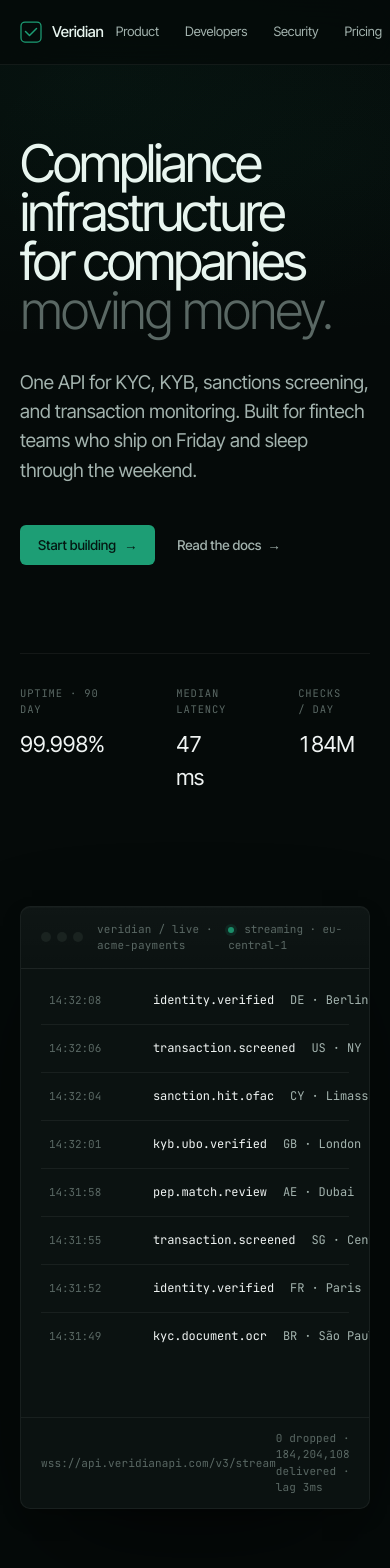
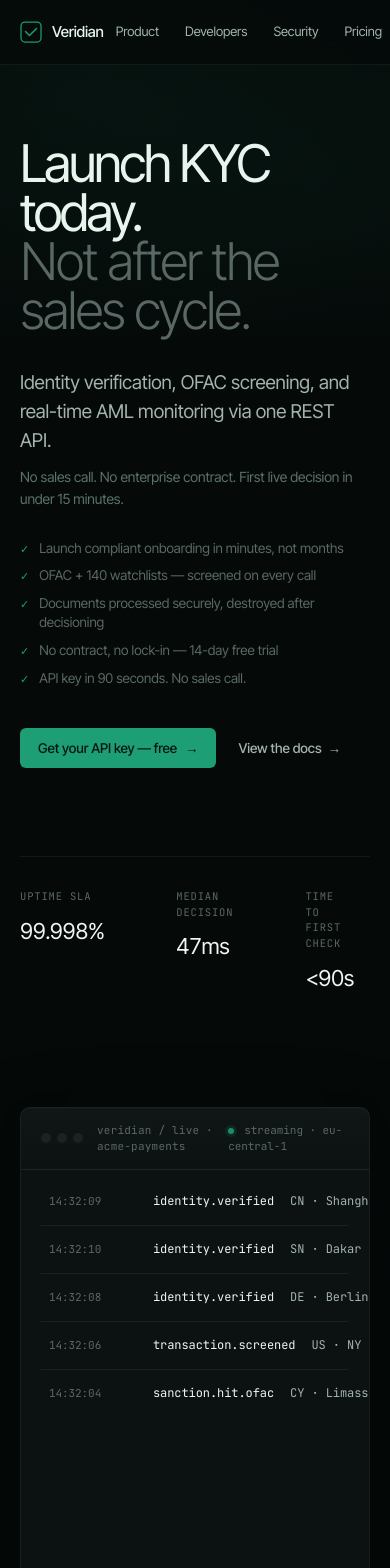
Before and after one commit to veridianapi/veridian-web, a Next.js app: page / in a window 390 px wide. Shown: the top 1568 px of the page. Built offline with nearby package versions, Linux system fonts and the light colour scheme.

Commit message:
feat: LiveDemo activated, DashboardPreview added, hero animation, trust strip mobile

```diff
--- a/app/components/LandingPage.tsx
+++ b/app/components/LandingPage.tsx
@@ -1,7 +1,9 @@
 'use client';
 
-import { useState, type ReactNode } from 'react';
+import { useState, useEffect, useRef, type ReactNode } from 'react';
 import Link from 'next/link';
+import LiveDemo from './LiveDemo';
+import DashboardPreview from './DashboardPreview';
 
 const SIGNUP_URL = "https://app.veridianapi.com/login?next=/dashboard/billing";
 const DOCS_URL = "/docs";
@@ -34,37 +36,78 @@
 
 const QUEUE_HEIGHTS = [6, 8, 5, 9, 12, 7, 10, 14, 8, 6, 9, 11, 7, 5, 8, 10, 13, 9, 6, 8, 11, 7, 9, 12];
 
+type ConsoleRowData = {
+  id: number; t: string; ev: string; country: string;
+  risk: string; status: string; label: string; isNew: boolean;
+};
+
+const BASE_CONSOLE_ROWS: ConsoleRowData[] = CONSOLE_ROWS.map((r, i) => ({ ...r, id: i, isNew: false }));
+
+const ANIMATED_EVENTS: Omit<ConsoleRowData, 'id' | 'isNew'>[] = [
+  { t: "14:32:10", ev: "identity.verified",    country: "SN · Dakar",    risk: "0.08", status: "ok",   label: "PASS"   },
+  { t: "14:32:09", ev: "identity.verified",    country: "CN · Shanghai", risk: "0.14", status: "ok",   label: "PASS"   },
+  { t: "14:32:08", ev: "pep.match.review",     country: "MX · CDMX",    risk: "0.52", status: "warn", label: "REVIEW" },
+  { t: "14:32:07", ev: "identity.verified",    country: "NG · Lagos",    risk: "0.06", status: "ok",   label: "PASS"   },
+  { t: "14:32:06", ev: "sanction.hit.ofac",    country: "US · Miami",    risk: "0.91", status: "err",  label: "BLOCK"  },
+];
+
 function Hero() {
+  const [rows, setRows] = useState<ConsoleRowData[]>(BASE_CONSOLE_ROWS);
+  const eventIdxRef = useRef(0);
+
+  useEffect(() => {
+    const timerId = setInterval(() => {
+      const src = ANIMATED_EVENTS[eventIdxRef.current % ANIMATED_EVENTS.length];
+      eventIdxRef.current++;
+      const rowId = Date.now();
+      setRows(prev => [{ ...src, id: rowId, isNew: true }, ...prev].slice(0, 5));
+      setTimeout(() => {
+        setRows(prev => prev.map(r => r.id === rowId ? { ...r, isNew: false } : r));
+      }, 350);
+    }, 3000);
+    return () => clearInterval(timerId);
+  }, []);
+
   return (
     <section className="hero">
       <div className="wrap hero-inner">
         <h1 className="hero-h1">
-          Compliance infrastructure<br/>
-          for companies <span className="accent">moving money.</span>
+          Launch KYC today.<br/>
+          <span className="accent">Not after the sales cycle.</span>
         </h1>
         <p className="hero-sub">
-          One API for KYC, KYB, sanctions screening, and transaction monitoring. Built for fintech teams who ship on Friday and sleep through the weekend.
+          Identity verification, OFAC screening, and real-time AML monitoring via one REST API.
+          <span style={{ display: 'block', fontSize: 14, color: '#5a7268', marginTop: 10, lineHeight: 1.6 }}>
+            No sales call. No enterprise contract. First live decision in under 15 minutes.
+          </span>
         </p>
+        <ul className="hero-benefits">
+          <li className="hero-benefit">Launch compliant onboarding in minutes, not months</li>
+          <li className="hero-benefit">OFAC + 140 watchlists — screened on every call</li>
+          <li className="hero-benefit">Documents processed securely, destroyed after decisioning</li>
+          <li className="hero-benefit">No contract, no lock-in — 14-day free trial</li>
+          <li className="hero-benefit">API key in 90 seconds. No sales call.</li>
+        </ul>
         <div className="hero-cta-row">
-          <Link href={SIGNUP_URL} className="btn btn-primary">Start building <span className="arrow">→</span></Link>
-          <Link href={DOCS_URL} className="btn-link">Read the docs <span className="arrow">→</span></Link>
+          <Link href={SIGNUP_URL} className="btn btn-primary">Get your API key — free <span className="arrow">→</span></Link>
+          <Link href={DOCS_URL} className="btn-link">View the docs <span className="arrow">→</span></Link>
         </div>
         <div className="hero-meta">
           <div className="hero-meta-item">
-            <span className="hero-meta-label">Uptime · 90 day</span>
+            <span className="hero-meta-label">Uptime SLA</span>
             <span className="hero-meta-val">99.998%</span>
           </div>
           <div className="hero-meta-item">
-            <span className="hero-meta-label">Median latency</span>
-            <span className="hero-meta-val">47 ms</span>
+            <span className="hero-meta-label">Median decision</span>
+            <span className="hero-meta-val">47ms</span>
           </div>
           <div className="hero-meta-item">
-            <span className="hero-meta-label">Checks / day</span>
-            <span className="hero-meta-val">184M</span>
+            <span className="hero-meta-label">Time to first check</span>
+            <span className="hero-meta-val">&lt;90s</span>
           </div>
           <div className="hero-meta-item">
-            <span className="hero-meta-label">Coverage</span>
-            <span className="hero-meta-val">212 jurisdictions</span>
+            <span className="hero-meta-label">Jurisdictions</span>
+            <span className="hero-meta-val">212</span>
           </div>
         </div>
 
@@ -82,8 +125,8 @@
             <div className="console-body">
               <div className="console-main">
                 <div className="console-rows">
-                  {CONSOLE_ROWS.map((r, i) => (
-                    <div className="console-row" key={i}>
+                  {rows.map((r) => (
+                    <div className={`console-row${r.isNew ? ' console-row-new' : ''}`} key={r.id}>
                       <span className="r-time">{r.t}</span>
                       <span className="r-ev">{r.ev}</span>
                       <span className="r-country">{r.country}</span>
@@ -143,16 +186,25 @@
 
 // ─── Trust strip ──────────────────────────────────────────────────────────────
 
-const TRUST_LOGOS = ["Vaultline", "Parallax", "Northbeam", "Axiom Pay", "Relay"];
+const CREDIBILITY_ITEMS = [
+  "Live API",
+  "OFAC database loaded",
+  "Hosted KYC flow",
+  "Paddle billing active",
+  "14-day free trial",
+  "Full documentation",
+];
 
 function TrustStrip() {
   return (
     <section className="trust">
       <div className="wrap trust-inner">
-        <div className="trust-label">Trusted by teams moving<br/>$40B+ in regulated flows.</div>
+        <div className="trust-label">What&apos;s live<br/>and ready to use.</div>
         <div className="trust-logos">
-          {TRUST_LOGOS.map((l, i) => (
-            <div className="trust-logo" key={i}>{l}</div>
+          {CREDIBILITY_ITEMS.map((item, i) => (
+            <div className="trust-logo" key={i} style={{ display: 'flex', alignItems: 'center', gap: 7 }}>
+              <span className="live-dot"/>{item}
+            </div>
           ))}
         </div>
       </div>
@@ -250,7 +302,7 @@
             <h2 className="section-title">
               Five endpoints. <em>Every compliance decision<br/>your fintech will ever make.</em>
             </h2>
-            <p className="section-sub">Typed SDKs in six languages. Webhooks with exactly-once delivery. Sandbox environments that mirror production risk scoring down to the basis point.</p>
+            <p className="section-sub">TypeScript, Python, Go, Ruby, PHP, and Java SDKs. Webhooks with exactly-once delivery. A sandbox that mirrors production risk scoring — no surprises when you go live.</p>
           </div>
         </div>
 
@@ -332,9 +384,9 @@
           <div className="section-kicker">S / 04 — Console</div>
           <div>
             <h2 className="section-title">
-              Give your compliance team the same<br/><em>surface your engineers already love.</em>
+              Your engineers get the API.<br/><em>Your compliance team gets the dashboard.</em>
             </h2>
-            <p className="section-sub">Case management, rule authoring, and audit exports — all reading the same primitives your API calls do. No data copy, no reconciliation.</p>
+            <p className="section-sub">Case management, rule authoring, and audit exports — all from the same data your API calls produce. No sync jobs, no reconciliation. One source of truth for both teams.</p>
           </div>
         </div>
 
@@ -529,9 +581,9 @@
           <div className="section-kicker">S / 05 — Capabilities</div>
           <div>
             <h2 className="section-title">
-              Every regulatory primitive,<br/><em>composable and individually priced.</em>
+              Every compliance primitive,<br/><em>composable and individually priced.</em>
             </h2>
-            <p className="section-sub">Use the full stack or a single endpoint. Swap in Veridian&apos;s rules engine without touching your existing KYC vendor. We&apos;re infrastructure, not a walled garden.</p>
+            <p className="section-sub">Use all five endpoints or just one. Drop Veridian&apos;s rules engine into your existing KYC stack without a migration. Infrastructure — not a platform lock-in.</p>
           </div>
         </div>
 
@@ -713,7 +765,7 @@
           <div className="section-kicker">S / 07 — Pricing</div>
           <div>
             <h2 className="section-title">
-              Usage-based, with a flat rate<br/><em>if your finance team prefers predictability.</em>
+              Usage-based pricing.<br/><em>Volume discounts published, not negotiated.</em>
             </h2>
             <p className="section-sub">No per-seat fees. No implementation minimums. Volume discounts apply automatically — we don&apos;t negotiate them, we publish them.</p>
           </div>
@@ -800,10 +852,10 @@
       <div className="wrap cta-inner">
         <div className="eyebrow" style={{ marginBottom: 32 }}>S / 08 — Start</div>
         <h2>
-          Ship the hard parts<br/>
-          <span className="accent">of fintech</span> in an afternoon.
+          One afternoon.<br/>
+          <span className="accent">Your compliance layer, done.</span>
         </h2>
-        <p>Production API keys in ninety seconds. First live decision before your coffee goes cold.</p>
+        <p>Production API key in 90 seconds. First live verification in under 15 minutes. No sales call. No contract review.</p>
         <div className="cta-row">
           <Link href={SIGNUP_URL} className="btn btn-primary">Start building <span className="arrow">→</span></Link>
           <a href={SALES_EMAIL} className="btn btn-ghost">Talk to sales</a>
@@ -819,10 +871,11 @@
   return (
     <>
       <Hero />
+      <LiveDemo />
       <TrustStrip />
       <ApiDemo />
-      <DashboardSection />
       <Features />
+      <DashboardPreview />
       <Security />
       <Pricing />
       <Cta />
--- a/app/docs/DocsClient.tsx
+++ b/app/docs/DocsClient.tsx
@@ -38,6 +38,7 @@
     items: [
       { id: 'webhooks', label: 'Webhooks' },
       { id: 'hosted-flow', label: 'Hosted verification flow' },
+      { id: 'managing-webhooks', label: 'Managing webhooks' },
       { id: 'error-handling', label: 'Error handling' },
     ],
   },
@@ -1021,6 +1022,93 @@
   );
 }
 
+function SectionManagingWebhooks() {
+  return (
+    <div>
+      <SectionHeading id="managing-webhooks" title="Managing webhooks" />
+      <P>
+        Create webhook endpoints from the dashboard or via the API to receive real-time
+        notifications about verification events.
+      </P>
+
+      <H3>Create an endpoint</H3>
+      <CodeBlock
+        language="bash"
+        filename="POST /v1/webhooks"
+        code={`curl -X POST https://api.veridianapi.com/v1/webhooks \\
+  -H "Authorization: Bearer your_api_key" \\
+  -H "Content-Type: application/json" \\
+  -d '{
+    "url": "https://yourapp.com/webhooks/veridian",
+    "events": ["verification.completed", "verification.failed"]
+  }'`}
+      />
+      <CodeBlock
+        language="json"
+        filename="response.json"
+        code={`{
+  "id": "wh_a1b2c3d4",
+  "url": "https://yourapp.com/webhooks/veridian",
+  "secret": "whsec_abc123...",
+  "events": ["verification.completed", "verification.failed"]
+}`}
+      />
+      <Callout type="warning">
+        Save the secret — it is shown only once. Use it to verify all incoming webhook
+        signatures before trusting the payload.
+      </Callout>
+
+      <H3>Verifying signatures</H3>
+      <P>
+        Every request includes an <InlineCode>x-veridian-signature</InlineCode> header.
+        Reject any request where the signature does not match.
+      </P>
+      <CodeBlock
+        language="typescript"
+        filename="verify-signature.ts"
+        code={`import crypto from 'crypto'
+
+const signature = req.headers['x-veridian-signature']
+const expected = 'sha256=' + crypto
+  .createHmac('sha256', process.env.WEBHOOK_SECRET!)
+  .update(JSON.stringify(req.body))
+  .digest('hex')
+
+if (signature !== expected) return res.status(401).end()`}
+      />
+
+      <H3>Event payload</H3>
+      <CodeBlock
+        language="json"
+        code={`{
+  "event": "verification.completed",
+  "verification_id": "ver_a1b2c3d4",
+  "status": "approved",
+  "risk_score": 12,
+  "face_match_score": 0.94,
+  "sanctions_hit": false,
+  "created_at": "2026-04-17T12:00:00Z"
+}`}
+      />
+
+      <H3>List endpoints</H3>
+      <CodeBlock
+        language="bash"
+        code={`curl https://api.veridianapi.com/v1/webhooks \\
+  -H "Authorization: Bearer your_api_key"`}
+      />
+
+      <H3>Delete an endpoint</H3>
+      <CodeBlock
+        language="bash"
+        code={`curl -X DELETE https://api.veridianapi.com/v1/webhooks/wh_a1b2c3d4 \\
+  -H "Authorization: Bearer your_api_key"`}
+      />
+      <Divider />
+    </div>
+  );
+}
+
 function SectionErrorHandling() {
   return (
     <div>
@@ -1268,6 +1356,7 @@
           <SectionSDKPython />
           <SectionWebhooks />
           <SectionHostedFlow />
+          <SectionManagingWebhooks />
           <SectionErrorHandling />
 
           {/* Footer */}
--- a/app/globals.css
+++ b/app/globals.css
@@ -268,6 +268,30 @@
   max-width: 540px;
   letter-spacing: -0.005em;
 }
+.hero-benefits {
+  list-style: none;
+  margin-top: 28px;
+  display: flex;
+  flex-direction: column;
+  gap: 9px;
+  max-width: 500px;
+}
+.hero-benefit {
+  display: flex;
+  align-items: baseline;
+  gap: 10px;
+  font-size: 13.5px;
+  color: var(--text-3);
+  line-height: 1.4;
+  letter-spacing: -0.003em;
+}
+.hero-benefit::before {
+  content: '✓';
+  color: var(--green);
+  font-family: var(--font-mono);
+  font-size: 11px;
+  flex-shrink: 0;
+}
 .hero-cta-row { display: flex; gap: 20px; margin-top: 40px; align-items: center; }
 .hero-meta {
   display: grid;
@@ -339,6 +363,11 @@
 }
 .console-row:last-child { border-bottom: 0; }
 .console-row:hover { background: rgba(255, 255, 255, 0.015); }
+@keyframes fadeInRow {
+  from { opacity: 0; transform: translateY(-4px); }
+  to   { opacity: 1; transform: translateY(0); }
+}
+.console-row-new { animation: fadeInRow 300ms ease forwards; }
 .console-row .r-time { color: var(--text-3); font-size: 11px; font-feature-settings: "tnum"; }
 .console-row .r-ev { color: var(--text); }
 .console-row .r-country { color: var(--text-2); }
@@ -418,7 +447,7 @@
   text-transform: uppercase;
   line-height: 1.7;
 }
-.trust-logos { display: grid; grid-template-columns: repeat(5, 1fr); gap: 0; }
+.trust-logos { display: grid; grid-template-columns: repeat(6, 1fr); gap: 0; }
 .trust-logo {
   height: 56px;
   display: flex;
@@ -979,7 +1008,22 @@
   .price-card { border-left: 0; border-top: 1px solid var(--hairline); }
   .price-card:first-child { border-top: 0; }
   .trust-inner { grid-template-columns: 1fr; }
-  .trust-logos { grid-template-columns: repeat(3, 1fr); }
+  .trust-logos {
+    display: flex;
+    overflow-x: auto;
+    -webkit-overflow-scrolling: touch;
+    white-space: nowrap;
+    gap: 0;
+    scrollbar-width: none;
+  }
+  .trust-logos::-webkit-scrollbar { display: none; }
+  .trust-logo {
+    flex: 0 0 auto;
+    min-width: 140px;
+    border-left: 1px solid var(--hairline);
+    border-top: none;
+  }
+  .trust-logo:first-child { border-left: 0; }
   .section-head { grid-template-columns: 1fr; gap: 16px; }
   .footer-grid { grid-template-columns: 1fr 1fr; }
   .dash-kpis { grid-template-columns: repeat(2, 1fr); }
```
